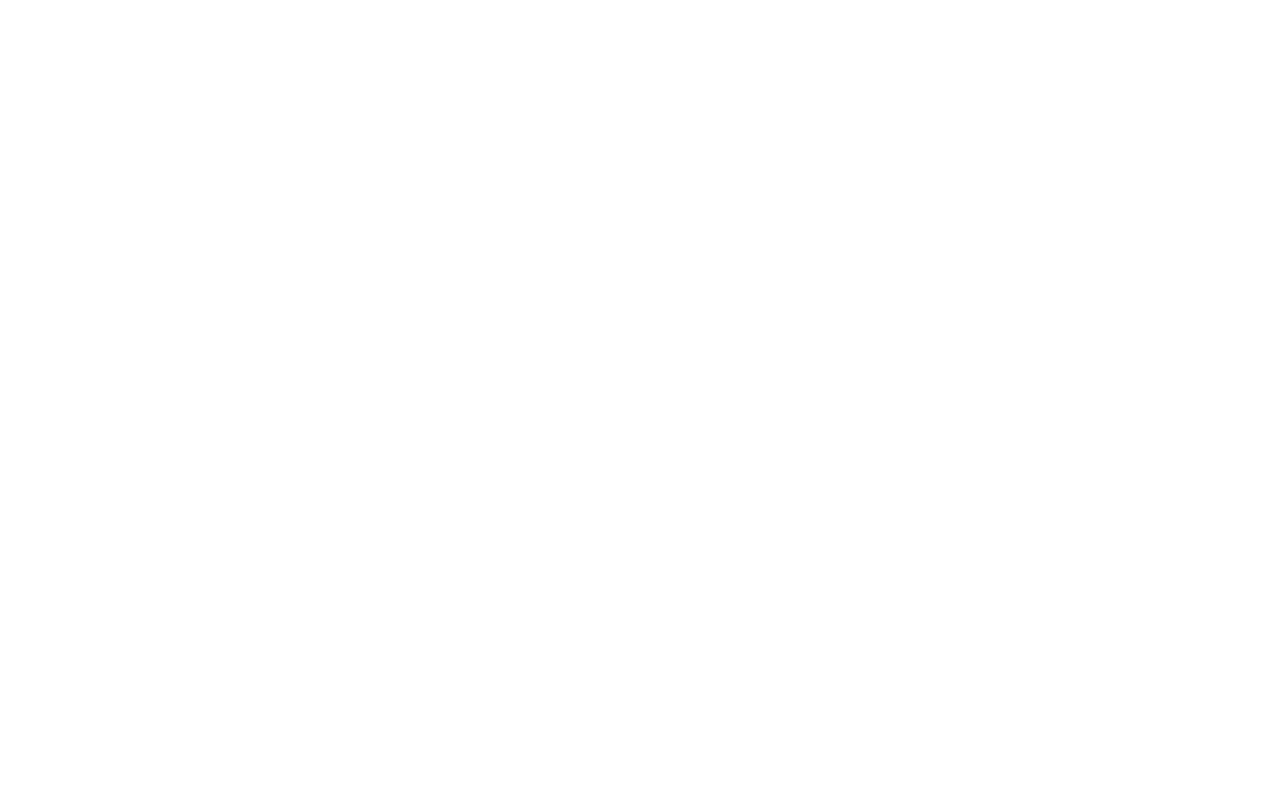
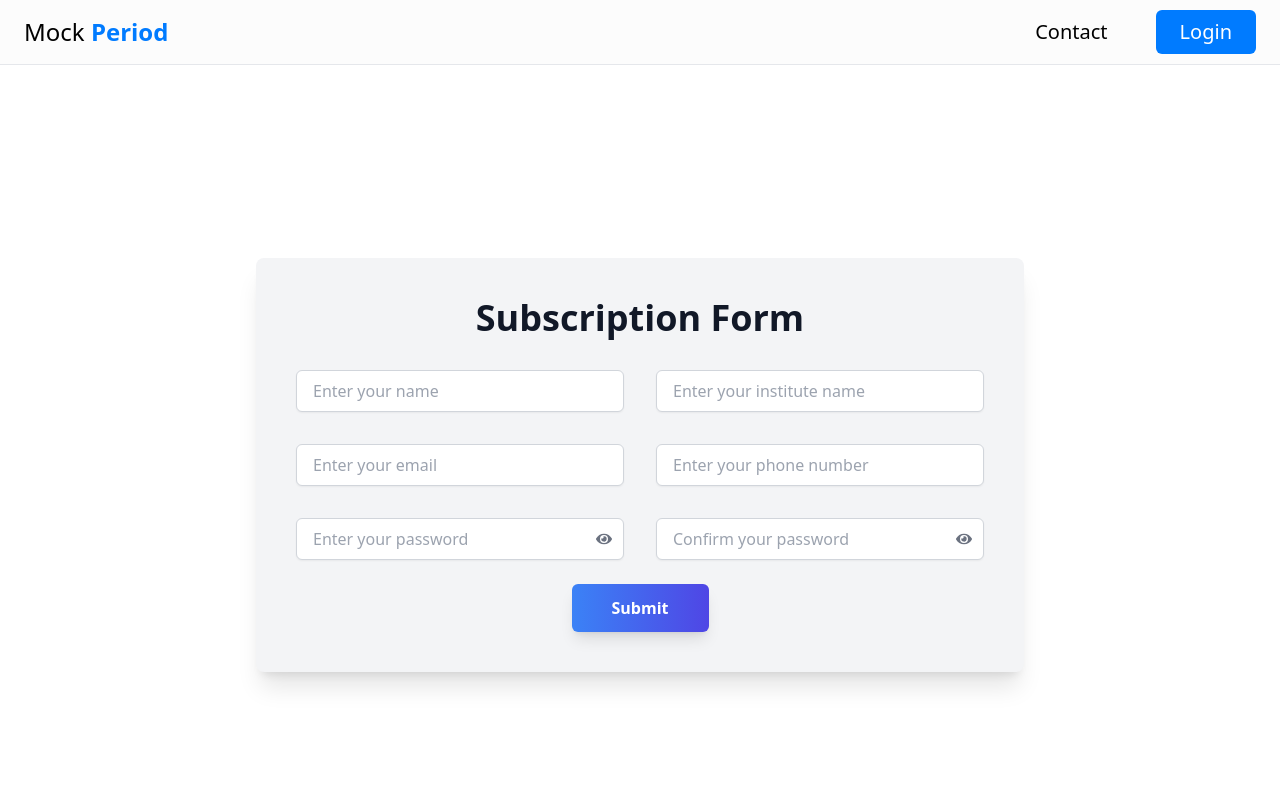
Before and after one commit to sarthak2685/mock-test-management, a React (Create React App) app in the folder frontend/: page /subscriptionform in a window 1280 px wide. Before the commit this address had no page. Shown: the top 800 px of the page. Built offline with nearby package versions, Linux system fonts and the light colour scheme.

Commit message:
subscription form
form add in subscription

```diff
--- a/frontend/src/App.js
+++ b/frontend/src/App.js
@@ -32,6 +32,7 @@
 import Instructions from "./components/Home/Mock/Instructions.jsx";
 import MockChapter from "./components/Home/Mock/MockChapter.jsx";
 import ChapterTestInstructions from "./components/Home/Mock/ChapterTestInstruction.jsx";
+import SubscriptionForm from "./components/Home/SubscriptionForm.jsx";
 
 function App() {
   const location = useLocation();
@@ -43,7 +44,7 @@
   const isNavbarFooterVisible =
     userRole !== "owner" &&
     userRole !== "admin" &&
-    ["/", "/login", "/contact"].includes(location.pathname);
+    ["/", "/login", "/contact", "/subscriptionform"].includes(location.pathname);
 
   return (
     <UserProvider>
@@ -85,7 +86,12 @@
             path="/chapterinstruction"
             element={<ChapterTestInstructions />}
           />
+           <Route
+            path="/subscriptionform"
+            element={<SubscriptionForm />}
+          />
         </Routes>
+
 
         {isNavbarFooterVisible && <Footer />}
       </div>
--- /dev/null
+++ b/frontend/src/components/Home/SubscriptionForm.jsx
@@ -0,0 +1,210 @@
+import React, { useState, useEffect } from "react";
+import { FaEye, FaEyeSlash } from "react-icons/fa";
+
+const SubscriptionForm = () => {
+  const [formData, setFormData] = useState({
+    name: "",
+    institute: "",
+    email: "",
+    phone: "",
+    password: "",
+    confirmPassword: "",
+  });
+
+  const [errors, setErrors] = useState({
+    passwordMismatch: false,
+    invalidPhone: false,
+    invalidEmail: false,
+  });
+
+  const [loading, setLoading] = useState(false);
+  const [showPassword, setShowPassword] = useState(false);
+  const [showConfirmPassword, setShowConfirmPassword] = useState(false);
+
+  // Handle input changes
+  const handleChange = (e) => {
+    const { name, value } = e.target;
+    setFormData({
+      ...formData,
+      [name]: value,
+    });
+  };
+
+  // Real-time validation with useEffect
+  useEffect(() => {
+    setErrors({
+      ...errors,
+      passwordMismatch:
+        formData.password && formData.confirmPassword && formData.password !== formData.confirmPassword,
+      invalidPhone: formData.phone && !/^[0-9]{10}$/.test(formData.phone),
+      invalidEmail: formData.email && !/^[^\s@]+@[^\s@]+\.[^\s@]+$/.test(formData.email),
+    });
+  }, [formData]);
+
+
+  // Handle form submission
+  const handleSubmit = (e) => {
+    e.preventDefault();
+    if (errors.passwordMismatch || errors.invalidPhone || errors.invalidEmail) return;
+    setLoading(true);
+
+    // Simulate server submission
+    setTimeout(() => {
+      alert("Form submitted successfully!");
+      setLoading(false);
+      setFormData({
+        name: "",
+        institute: "",
+        email: "",
+        phone: "",
+        password: "",
+        confirmPassword: "",
+      });
+      setErrors({
+        passwordMismatch: false,
+        invalidPhone: false,
+        invalidEmail: false,
+      });
+    }, 2000);
+  };
+
+  return (
+    <div className="min-h-screen flex items-center justify-center bg-white">
+      <div className="w-full max-w-3xl p-10 bg-gray-100 shadow-xl rounded-lg transform transition duration-500 hover:scale-105">
+        <h1 className="text-4xl font-bold text-center text-gray-900 mb-8">
+          Subscription Form
+        </h1>
+        <form className="space-y-6" onSubmit={handleSubmit}>
+          <div className="grid grid-cols-1 md:grid-cols-2 gap-8">
+            {/* Name */}
+            <div>
+              <input
+                type="text"
+                id="name"
+                name="name"
+                value={formData.name}
+                onChange={handleChange}
+                className="w-full px-4 py-2 border border-gray-300 rounded-md shadow-sm focus:ring-2 focus:ring-blue-500 focus:outline-none transition duration-300"
+                placeholder="Enter your name"
+                required
+              />
+            </div>
+
+            {/* Institute Name */}
+            <div>
+              <input
+                type="text"
+                id="institute"
+                name="institute"
+                value={formData.institute}
+                onChange={handleChange}
+                className="w-full px-4 py-2 border border-gray-300 rounded-md shadow-sm focus:ring-2 focus:ring-blue-500 focus:outline-none transition duration-300"
+                placeholder="Enter your institute name"
+                required
+              />
+            </div>
+
+            {/* Email */}
+            <div>
+              <input
+                type="email"
+                id="email"
+                name="email"
+                value={formData.email}
+                onChange={handleChange}
+                className="w-full px-4 py-2 border border-gray-300 rounded-md shadow-sm focus:ring-2 focus:ring-blue-500 focus:outline-none transition duration-300"
+                placeholder="Enter your email"
+                autoComplete="email"
+                aria-invalid={errors.invalidEmail ? "true" : "false"}
+                required
+              />
+              {errors.invalidEmail && (
+                <p className="text-sm text-red-500">Please enter a valid email address.</p>
+              )}
+            </div>
+
+            {/* Phone */}
+            <div>
+              <input
+                type="tel"
+                id="phone"
+                name="phone"
+                value={formData.phone}
+                onChange={handleChange}
+                className="w-full px-4 py-2 border border-gray-300 rounded-md shadow-sm focus:ring-2 focus:ring-blue-500 focus:outline-none transition duration-300"
+                placeholder="Enter your phone number"
+                autoComplete="tel"
+                aria-invalid={errors.invalidPhone ? "true" : "false"}
+                required
+              />
+              {errors.invalidPhone && (
+                <p className="text-sm text-red-500">Please enter a valid 10-digit phone number.</p>
+              )}
+            </div>
+
+            {/* Password */}
+            <div className="relative">
+              <input
+                type={showPassword ? "text" : "password"}
+                id="password"
+                name="password"
+                value={formData.password}
+                onChange={handleChange}
+                className="w-full px-4 py-2 border border-gray-300 rounded-md shadow-sm focus:ring-2 focus:ring-blue-500 focus:outline-none transition duration-300"
+                placeholder="Enter your password"
+                autoComplete="new-password"
+                required
+              />
+              <span
+                onClick={() => setShowPassword(!showPassword)}
+                className="absolute inset-y-0 right-3 flex items-center cursor-pointer text-gray-500"
+              >
+                {showPassword ? <FaEyeSlash /> : <FaEye />}
+              </span>
+            </div>
+
+            {/* Confirm Password */}
+            <div className="relative">
+              <input
+                type={showConfirmPassword ? "text" : "password"}
+                id="confirmPassword"
+                name="confirmPassword"
+                value={formData.confirmPassword}
+                onChange={handleChange}
+                className="w-full px-4 py-2 border border-gray-300 rounded-md shadow-sm focus:ring-2 focus:ring-blue-500 focus:outline-none transition duration-300"
+                placeholder="Confirm your password"
+                autoComplete="new-password"
+                aria-invalid={errors.passwordMismatch ? "true" : "false"}
+                required
+              />
+              <span
+                onClick={() => setShowConfirmPassword(!showConfirmPassword)}
+                className="absolute inset-y-0 right-3 flex items-center cursor-pointer text-gray-500"
+              >
+                {showConfirmPassword ? <FaEyeSlash /> : <FaEye />}
+              </span>
+              {errors.passwordMismatch && (
+                <p className="text-sm text-red-500">Passwords do not match. Please check and try again.</p>
+              )}
+            </div>
+          </div>
+
+          {/* Submit Button */}
+          <div className="flex justify-center items-center">
+            <button
+              type="submit"
+              disabled={loading}
+              className={`w-auto px-10 py-3 ${
+                loading ? "bg-gray-400 cursor-not-allowed" : "bg-gradient-to-r from-blue-500 to-indigo-600"
+              } text-white font-semibold rounded-md shadow-lg hover:shadow-xl focus:outline-none focus:ring-2 focus:ring-blue-400 focus:ring-offset-2 transition duration-300`}
+            >
+              {loading ? "Submitting..." : "Submit"}
+            </button>
+          </div>
+        </form>
+      </div>
+    </div>
+  );
+};
+
+export default SubscriptionForm;
--- a/frontend/src/components/Home/subscription.jsx
+++ b/frontend/src/components/Home/subscription.jsx
@@ -1,6 +1,8 @@
 import React from "react";
 import { FaCheckCircle, FaTimesCircle } from "react-icons/fa";
 import { AiOutlineQuestionCircle } from "react-icons/ai";
+import { Link } from "react-router-dom";
+
 
 function Subscription() {
   const plans = [
@@ -76,12 +78,14 @@
                   </li>
                 ))}
               </ul>
+              <Link to="/subscriptionform">
               <button
                 className="text-white bg-[#007bff] hover:bg-blue-700 font-medium rounded-lg text-sm px-5 py-2.5 text-center"
                 aria-label={`Subscribe to the ${plan.name}`}
               >
                 Subscribe Now
               </button>
+              </Link>
             </article>
           ))}
         </div>
```
